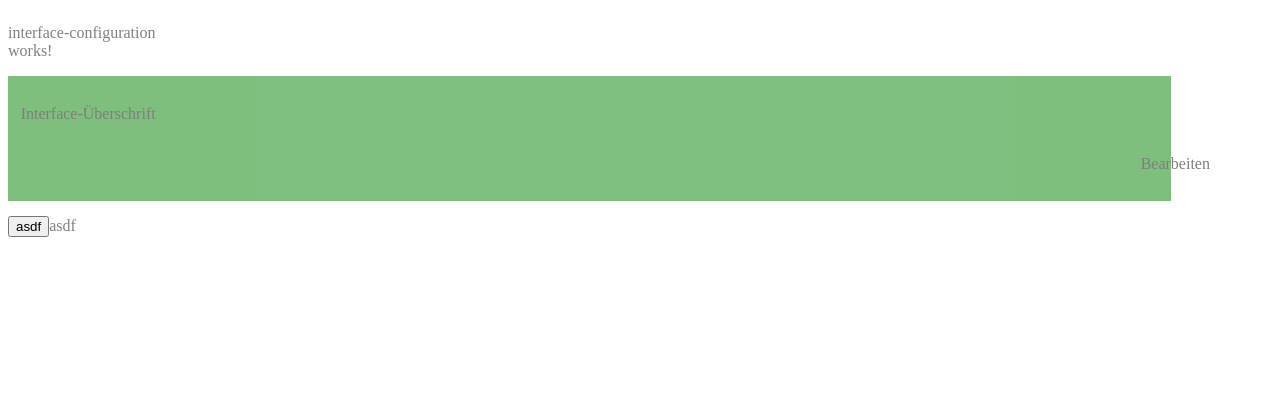
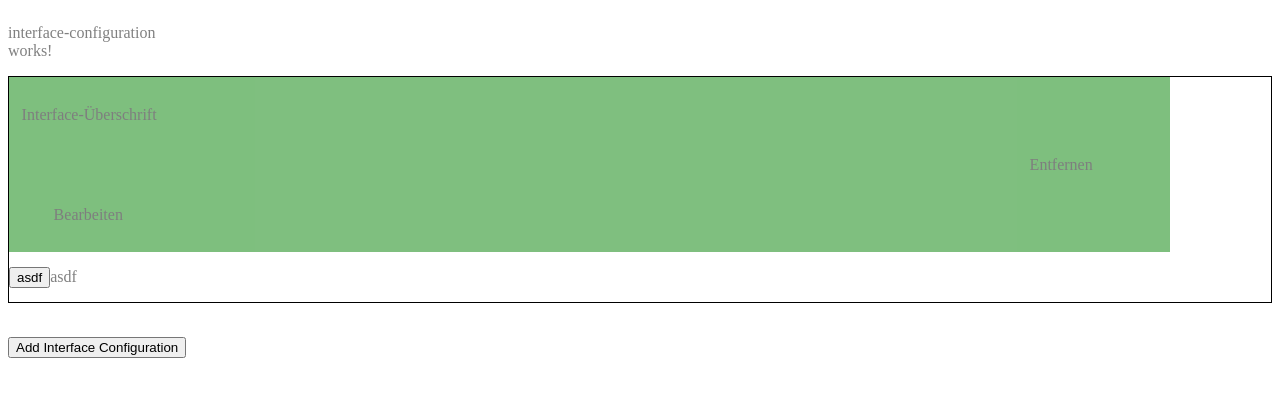
Before and after one commit to TheProgrammer21/ciscoGraphicalConfiguration, an Angular app: page /interfaces in a window 1280 px wide. Shown: the top 396 px of the page. Built offline with nearby package versions, Linux system fonts and the light colour scheme.

Commit message:
Added functionality to dynamically add or remove an interface configuration

```diff
--- a/src/app/collapsable/collapsable.component.html
+++ b/src/app/collapsable/collapsable.component.html
@@ -1,5 +1,6 @@
 <div class="header"  (click)="collapsed = !collapsed">
     <p>Interface-Überschrift</p>
+    <p class="remove" (click)="onRemove($event)">Entfernen</p>
     <p class="edit" (click)="onEdit($event)">Bearbeiten</p>
 </div>
 <ng-content *ngIf="!collapsed"></ng-content>
--- a/src/app/collapsable/collapsable.component.scss
+++ b/src/app/collapsable/collapsable.component.scss
@@ -10,6 +10,10 @@ p{
     display: inline-block;
 }
 
+p.remove{
+    margin-left: 63em;
+}
+
 p.edit{
-    margin-left: 70em;
+    margin-left:2em;
 }
--- a/src/app/collapsable/collapsable.component.ts
+++ b/src/app/collapsable/collapsable.component.ts
@@ -8,6 +8,7 @@ import { Component, OnInit, Output, EventEmitter } from '@angular/core';
 export class CollapsableComponent implements OnInit {
 
   @Output() edit = new EventEmitter();
+  @Output() remove = new EventEmitter();
 
   public collapsed: boolean = false;
 
@@ -18,4 +19,9 @@ export class CollapsableComponent implements OnInit {
     event.stopPropagation();
     this.edit.emit(undefined);
   }
+
+  public onRemove(event) {
+    event.stopPropagation();
+    this.remove.emit(undefined);
+  }
 }
--- a/src/app/configuration.component.scss
+++ b/src/app/configuration.component.scss
@@ -20,3 +20,9 @@ input{
     height: auto;
     width: 2.5em;
 }
+
+.collapse{
+    border: 1px solid black;
+    padding: 0px;
+    margin-bottom: 1em;
+}
--- a/src/app/interface-configuration/interface-configuration.component.html
+++ b/src/app/interface-configuration/interface-configuration.component.html
@@ -1,5 +1,9 @@
 <p>interface-configuration works!</p>
-<collapsable (edit)="onEditInterface()">
-    <button>asdf</button>
-    <p>asdf</p>
-</collapsable>
+<div *ngFor="let int of interfaces; index as i" class="collapse">
+    <collapsable (edit)="onEditInterface()" (remove)="onRemoveInterface(i)">
+        <button>asdf</button>
+        <p>asdf</p>
+    </collapsable>
+</div>
+<br>
+<button (click)="onAddInterface()">Add Interface Configuration</button>
--- a/src/app/interface-configuration/interface-configuration.component.ts
+++ b/src/app/interface-configuration/interface-configuration.component.ts
@@ -1,5 +1,6 @@
 import { Component, OnInit } from '@angular/core';
 import { ConfigurationService } from '../configuration-service.service';
+import { InterfaceSelection } from '../interface-selection';
 
 @Component({
   selector: 'app-interface-configuration',
@@ -8,12 +9,22 @@ import { ConfigurationService } from '../configuration-service.service';
 })
 export class InterfaceConfigurationComponent implements OnInit {
 
+  public interfaces: InterfaceSelection[] = [null];
+
   constructor(public conf: ConfigurationService) { }
 
   ngOnInit() {
   }
 
-  public onEditInterface(){
+  public onAddInterface(): void {
+    this.interfaces.push(null);
+  }
+
+  public onRemoveInterface(index: number): void {
+    this.interfaces.splice(index, 1);
+  }
+
+  public onEditInterface() {
     alert("Interface should be edited");
   }
 
```
Also changed, not shown: src/app/interface-selection.ts (+0 -14 lines).
